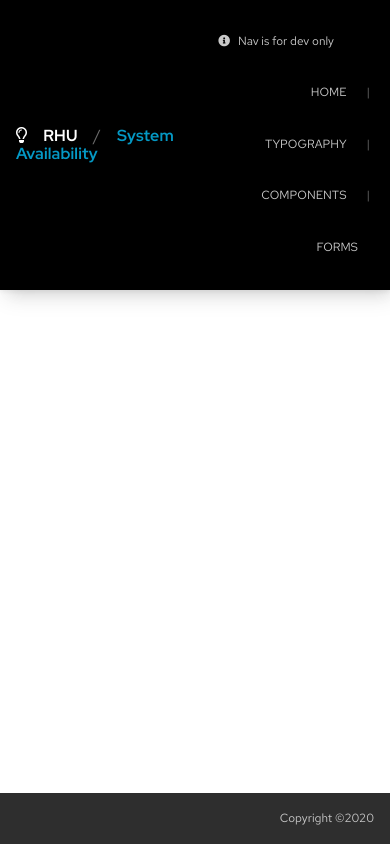
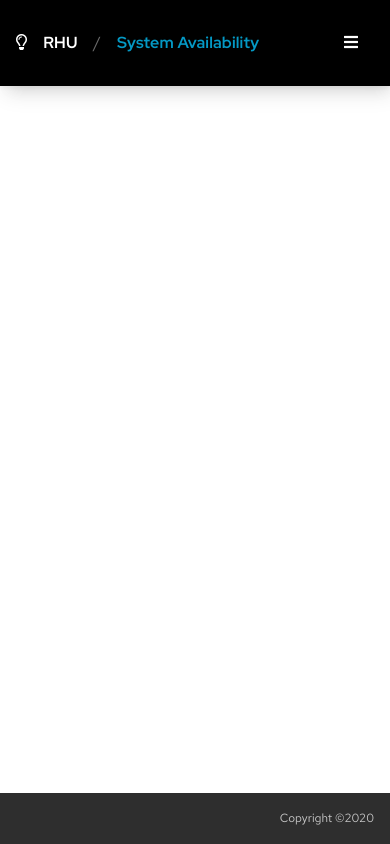
Before and after one commit to nudoru/rhu-system-status, a Vue app: page /system/5ec564f85f9ee7c906a266c4 in a window 390 px wide. Built offline with nearby package versions, Linux system fonts and the light colour scheme; what vue-dummy would draw is missing.

Commit message:
extract header nav to new component and add mobile menu

```diff
--- a/package.json
+++ b/package.json
@@ -19,6 +19,7 @@
     "@vue/cli-service": "~4.3.0",
     "bootstrap-sass": "^3.4.1",
     "node-sass": "^4.12.0",
+    "prettier": "^2.0.5",
     "sass-loader": "^8.0.2",
     "vue-dummy": "^1.1.3",
     "vue-template-compiler": "^2.6.11"
--- a/src/components/layout/Header.vue
+++ b/src/components/layout/Header.vue
@@ -7,47 +7,23 @@
         <slot></slot>
       </div>
       <div class="end">
-                <nav class="app-navigation-primary">
-                    <ul class="">
-                        <li class="note"><i class="fa fa-info-circle"></i>Nav is for dev only</li>
-                        <li :class="{'active': routeRoot === splitRoute(route.path)}" v-for="(route, idx) in this.$router.options.routes" :key="idx">
-                            <router-link class="" :to="route.path" >
-                                {{route.name}}
-                            </router-link>
-                        </li>
-                    </ul>
-                </nav>
+        <AppNavigation />
       </div>
     </div>
   </section>
-
 </template>
 
 <script>
+import AppNavigation from "../ui/AppNavigation";
+
 export default {
-    name   : 'Header',
-    props  : [],
+  name: "Header",
+  components: { AppNavigation },
+  props: [],
   data() {
     return {};
   },
-    methods: {
-      splitRoute(r) {
-        // get the "root" without any params
-        return r.split('/')[1]
-      }
-    },
-    computed: {
-      // get the "root" without any params
-      routeRoot: function() {
-        return this.splitRoute(this.$route.path);
-      }
-    },
-    mounted() {
-      // console.log('mount header route is',this.$router.options.routes);
-      // console.log(this.$route.path, this.route);
-    },
-    beforeUpdate() {
-      // console.log('updated header route is',this.$route);
-    }
+  methods: {},
+  computed: {},
 };
 </script>
--- /dev/null
+++ b/src/components/ui/AppNavigation.vue
@@ -0,0 +1,42 @@
+<style lang="scss" scoped></style>
+
+<template>
+  <nav class="app-navigation-primary">
+    <!--    <div class="mobile-toggle">-->
+    <label class="mobile-toggle" for="nav-mobile-toggle"
+      ><i class="fa fa-bars"></i
+    ></label>
+    <input type="checkbox" id="nav-mobile-toggle" />
+    <!--    </div>-->
+    <ul class="">
+      <li class="note"><i class="fa fa-info-circle"></i>Nav is for dev only</li>
+      <li
+        :class="{ active: routeRoot === splitRoute(route.path) }"
+        v-for="(route, idx) in this.$router.options.routes"
+        :key="idx"
+      >
+        <router-link class="" :to="route.path">
+          {{ route.name }}
+        </router-link>
+      </li>
+    </ul>
+  </nav>
+</template>
+
+<script>
+export default {
+  name: "AppNavigation",
+  methods: {
+    splitRoute(r) {
+      // get the "root" without any params
+      return r.split("/")[1];
+    },
+  },
+  computed: {
+    // get the "root" without any params
+    routeRoot: function () {
+      return this.splitRoute(this.$route.path);
+    },
+  },
+};
+</script>
--- /dev/null
+++ b/src/scss/components/_component-app-navigation.scss
@@ -0,0 +1,106 @@
+.app-navigation-primary {
+  @extend .tabs;
+  position: relative;
+  margin: 0;
+  border-bottom: none;
+
+  // label
+  .mobile-toggle {
+    @include transition-all();
+    display: none;
+    background-color: #000;
+    border: none;
+    font-size: 1rem;
+    padding: $base-value;
+    border-radius: $radius-base;
+    &:hover {
+      background-color: $grey7;
+    }
+  }
+
+  //input checkbox
+  #nav-mobile-toggle {
+    display: none;
+  }
+
+  @include mq("tablet-wide", max) {
+    .mobile-toggle {
+      display: block;
+      position: relative;
+      right: 0;
+    }
+
+    #nav-mobile-toggle:checked + ul {
+      display: block;
+    }
+
+    ul {
+      display: none;
+      width: 250px;
+      background-color: $grey8;
+      position: absolute;
+      right: 0px;
+      top: 50px;
+      border-radius: $radius-base;
+      box-shadow: 0 1px 6px rgba(0, 0, 0, 0.1), 0 8px 8px rgba(0, 0, 0, 0.05),
+        4px 23px 40px -15px rgba(0, 0, 0, 0.15),
+        8px 30px 64px rgba(0, 0, 0, 0.1);
+      li {
+        display: block;
+        text-align: left;
+        a {
+          width: 100%;
+        }
+        &.active {
+          a {
+            border-bottom: none;
+            border-left: 5px solid $primary-color;
+          }
+        }
+        &:not(:last-child):after {
+          display: none;
+        }
+      }
+    }
+  }
+
+  ul {
+    @include transition-all();
+    text-align: right;
+    li {
+      a {
+        padding: $base-value $base-value;
+        color: $neutral-color;
+        border-bottom: 1px solid transparent;
+      }
+      a:hover {
+        background-color: rgba(255, 255, 255, 0.25);
+        text-decoration: none;
+      }
+      &.active {
+        a {
+          color: $primary-color-light;
+          border-color: $primary-color;
+          background-color: transparent;
+        }
+      }
+      &:not(:last-child):after {
+        @extend %element-tab;
+        padding-left: $base-value-quarter;
+        padding-right: $base-value-quarter;
+        color: $neutral-color-dark;
+        content: "|";
+      }
+      &.note {
+        color: $neutral-color;
+        padding: $base-value $base-value;
+        i[class^="fa"] {
+          margin-right: $base-value-half;
+        }
+        &::after {
+          content: "";
+        }
+      }
+    }
+  }
+}
--- a/src/scss/layout/_layout-header.scss
+++ b/src/scss/layout/_layout-header.scss
@@ -8,11 +8,14 @@
   top: 0;
   z-index: $zindex-header;
   .container-horizontal {
+    .end {
+      flex: unset;
+    }
     h1 {
       @extend .h5;
       display: inline;
       margin: 0;
-      i[class^='fa'] {
+      i[class^="fa"] {
         margin-right: $base-value;
       }
     }
@@ -22,7 +25,7 @@
       margin: 0 0 0 $base-value;
       color: $primary-color;
       &::before {
-        content:'\/';
+        content: "\/";
         margin-right: $base-value;
         font-weight: $font-weight-light;
         color: $neutral-color-dark;
@@ -31,47 +34,5 @@
     p {
       margin: 0;
     }
-    .app-navigation-primary {
-      @extend .tabs;
-      margin: 0;
-      border-bottom: none;
-      ul {
-        text-align: right;
-        li {
-          a {
-            padding: $base-value $base-value;
-            color: $neutral-color;
-            border-bottom: 1px solid transparent;
-          }
-          a:hover {
-            background-color: rgba(255,255,255,.25);
-            text-decoration: none;
-          }
-          &.active {
-            a {
-              color: $primary-color-light;
-              border-color: $primary-color;
-              background-color: transparent;
-            }
-          }
-          &:not(:last-child):after {
-            @extend %element-tab;
-            padding-left: $base-value-quarter;
-            padding-right: $base-value-quarter;
-            color: $neutral-color-dark;
-            content: '|';
-          }
-          &.note {
-            color: $neutral-color;
-            i[class^='fa'] {
-              margin-right: $base-value-half;
-            }
-            &::after {
-              content: '';
-            }
-          }
-        }
-      }
-    }
   }
 }
--- a/src/scss/styles.scss
+++ b/src/scss/styles.scss
@@ -1,32 +1,33 @@
-@import 'vars';
-@import 'functions';
-@import 'mixins';
-@import 'utils';
-@import 'typography';
-@import 'layout/layout-util';
-@import 'layout/layout-grid-square';
-@import 'components/component-common';
+@import "vars";
+@import "functions";
+@import "mixins";
+@import "utils";
+@import "typography";
+@import "layout/layout-util";
+@import "layout/layout-grid-square";
+@import "components/component-common";
 
-@import 'components/component-forms';
+@import "components/component-forms";
 
-@import 'components/component-announcement';
-@import 'components/component-banner';
-@import 'components/component-button';
-@import 'components/component-card';
-@import 'components/component-card-fancy';
-@import 'components/component-icon';
-@import 'components/component-badge';
-@import 'components/component-tabs';
-@import 'components/component-tag';
-@import 'components/component-table';
+@import "components/component-announcement";
+@import "components/component-banner";
+@import "components/component-button";
+@import "components/component-card";
+@import "components/component-card-fancy";
+@import "components/component-icon";
+@import "components/component-badge";
+@import "components/component-tabs";
+@import "components/component-tag";
+@import "components/component-table";
+@import "components/component-app-navigation";
 // needs to be updated @import 'components/component-checkbox';
 // needs to be updated @import 'components/component-switch';
 
-@import 'layout/layout-app';
-@import 'layout/layout-header';
-@import 'layout/layout-hero';
-@import 'layout/layout-content';
-@import 'layout/layout-footer';
+@import "layout/layout-app";
+@import "layout/layout-header";
+@import "layout/layout-hero";
+@import "layout/layout-content";
+@import "layout/layout-footer";
 
 html {
   -ms-text-size-adjust: 100%;
```
Also changed, not shown: src/scss/layout/_layout-app.scss (+4 -4 lines), 1 other file (tests, documents, lock files or other folders). Lines whose indentation alone changed are shown as unchanged.
